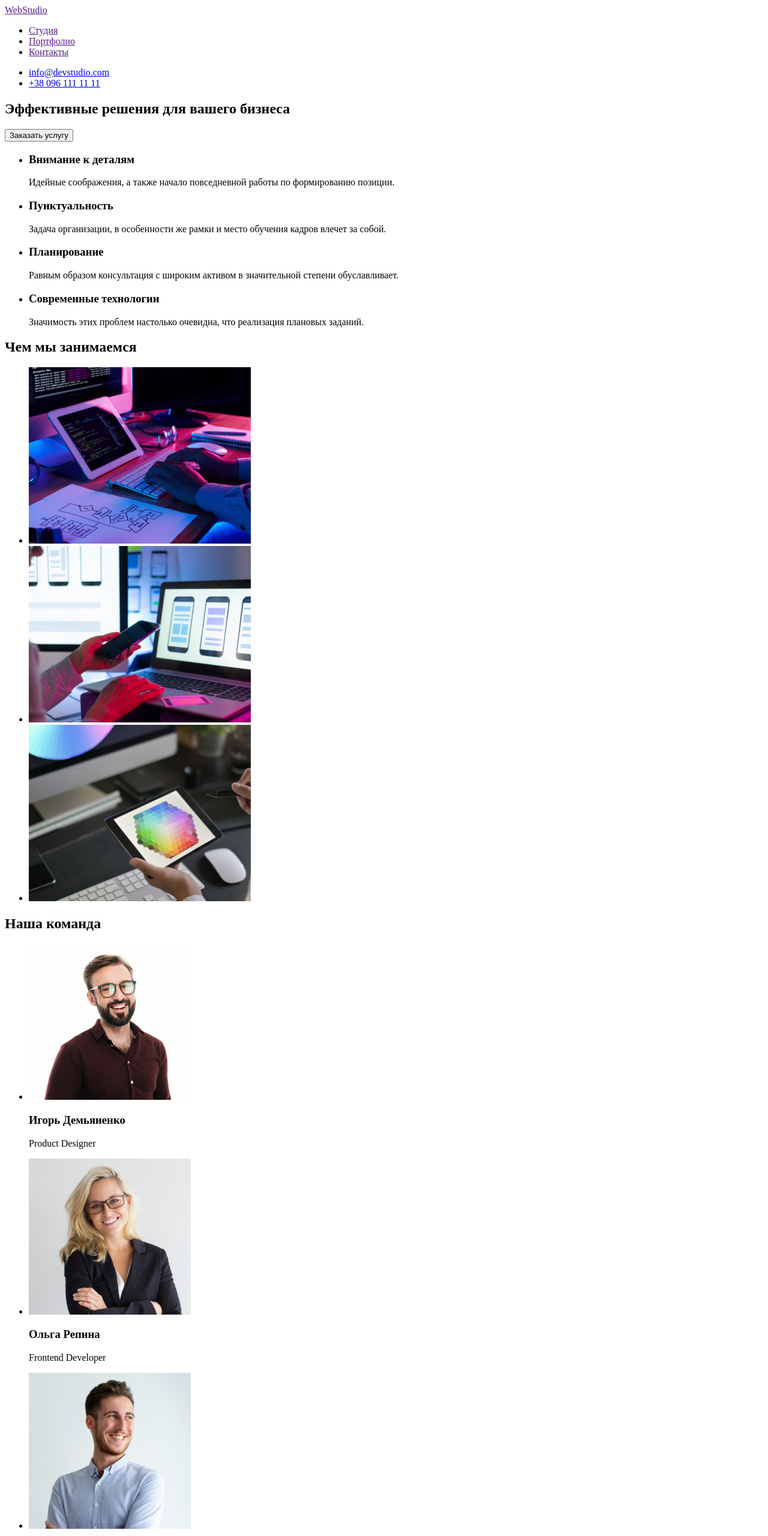
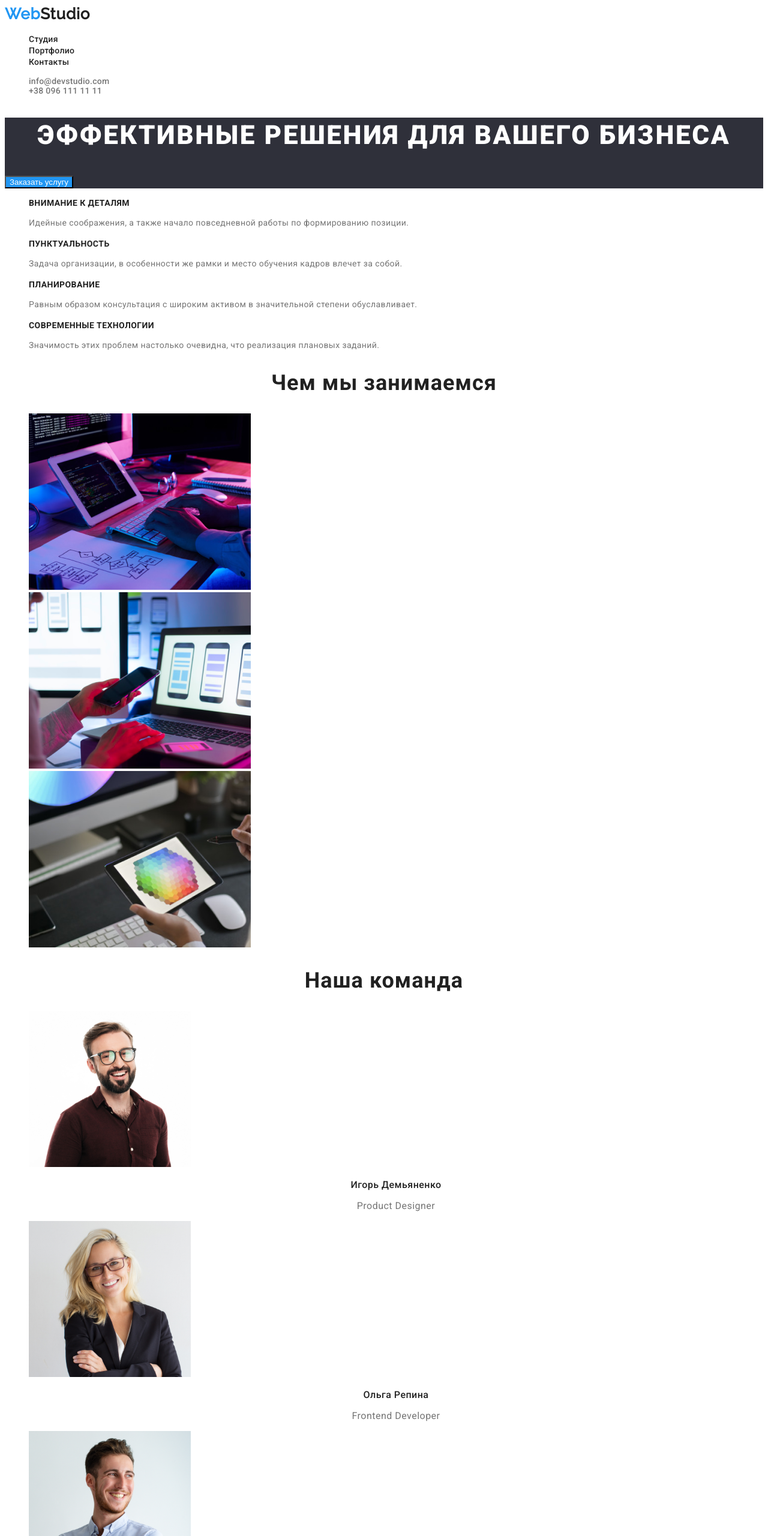
Before and after one commit to BoikovTaras/goit-markup-hw-02, a plain HTML site: page index.html in a window 1280 px wide. Shown: the top 2560 px of the page at 60% size. Drawn offline with Linux system fonts and the light colour scheme.

Commit message:
добавляет верстку

```diff
--- /dev/null
+++ b/css/style.css
@@ -0,0 +1,238 @@
+/* Палитра:
+        основной цвет текста    #757575
+        доп цвет текста         #212121
+        цвет акцента            #2196F3
+        вспомагательный цвет    #FFFFFF
+        цвеи ссылок             #FFFFFF 60 %
+   шрифты:
+        Roboto 400, 500, 700
+        Raleway 700
+*/
+
+/* =========== Основные стили =========== */
+:root {
+  --main-color: #757575;
+  --akcent-color: #2196f3;
+  --title-color: #212121;
+  --background-color: #ffffff;
+  --font-roboto: 'Roboto', sans-serif;
+  --font-raleway: 'Raleway', sans-serif;
+}
+body {
+  color: var(--main-color);
+  background-color: var(--background-color);
+  font-family: var(--font-roboto);
+}
+
+.list {
+  list-style: none;
+}
+
+.link {
+  text-decoration: none;
+}
+
+/* =========== End Основные стили =========== */
+
+/* =========== Шапка Сайта =========== */
+.main-header {
+}
+
+.logo {
+  font-family: var(--font-raleway);
+  font-style: normal;
+  font-weight: bold;
+  font-size: 26px;
+  line-height: 1.19;
+  letter-spacing: 0.03em;
+  color: var(--title-color);
+}
+.logo-akcent {
+  color: var(--akcent-color);
+}
+.main-header-items {
+  font-style: normal;
+  font-weight: 500;
+  font-size: 14px;
+  line-height: 1.14;
+  letter-spacing: 0.02em;
+  color: var(--title-color);
+}
+
+.main-header-items {
+  color: var(--title-color);
+}
+.main-header-items:hover,
+.main-header-items:focus {
+  color: var(--akcent-color);
+}
+.main-header-contacts {
+  font-style: normal;
+  font-weight: 500;
+  font-size: 14px;
+  line-height: 1.14;
+  letter-spacing: 0.02em;
+}
+.main-header-contacts-item {
+  color: var(--main-color);
+}
+.main-header-contacts-item:hover,
+.main-header-contacts-item:focus {
+  color: var(--akcent-color);
+}
+/* =========== End Шапка Сайта =========== */
+/* ===========  Секция Hero =========== */
+.baner {
+  background: #2f303a;
+}
+.hero {
+  font-style: normal;
+  font-weight: 900;
+  font-size: 44px;
+  line-height: 1.36;
+  text-align: center;
+  letter-spacing: 0.06em;
+  text-transform: uppercase;
+  color: var(--background-color);
+}
+
+.hero-button {
+  color: var(--background-color);
+  background: var(--akcent-color);
+}
+
+.hero-button:hover,
+.hero-button:focus {
+  color: var(--background-color);
+  background: #188ce8;
+}
+/* ===========  End Секция Hero =========== */
+
+/* ===========  Секция особенности =========== */
+.company-profile {
+}
+.company-profile-title {
+  font-style: normal;
+  font-weight: bold;
+  font-size: 14px;
+  line-height: 1, 14;
+  letter-spacing: 0.03em;
+  text-transform: uppercase;
+  color: var(--title-color);
+}
+.company-profile-text {
+  font-style: normal;
+  font-weight: normal;
+  font-size: 14px;
+  line-height: 1.71;
+  letter-spacing: 0.03em;
+}
+/* ===========  End Секция особенности =========== */
+/* ===========  Секция занятий =========== */
+.presintation-title {
+  font-style: normal;
+  font-weight: bold;
+  font-size: 36px;
+  line-height: 1.17;
+  text-align: center;
+  letter-spacing: 0.03em;
+  color: var(--title-color);
+}
+/* ===========  End Секция занятий =========== */
+/* ===========  Секция команда =========== */
+.team-title {
+  font-style: normal;
+  font-weight: bold;
+  font-size: 36px;
+  line-height: 1.17;
+  text-align: center;
+  letter-spacing: 0.03em;
+  color: var(--title-color);
+}
+.team-list-item-title {
+  font-style: normal;
+  font-weight: 500;
+  font-size: 16px;
+  line-height: 1.19;
+  text-align: center;
+  letter-spacing: 0.03em;
+  color: var(--title-color);
+}
+.team-list-item-paragraf {
+  font-style: normal;
+  font-weight: normal;
+  font-size: 16px;
+  line-height: 19px;
+  text-align: center;
+  letter-spacing: 0.03em;
+}
+/* ===========  End Секция команда =========== */
+/* ===========  Секция футер =========== */
+.footer {
+  background: #2f303a;
+}
+.footer-logo {
+  font-family: var(--font-raleway);
+  font-style: normal;
+  font-weight: bold;
+  font-size: 26px;
+  line-height: 1.19;
+  letter-spacing: 0.03e;
+  color: var(--background-color);
+}
+.footer-address {
+  font-style: normal;
+  font-weight: normal;
+  font-size: 14px;
+  line-height: 1.71;
+  letter-spacing: 0.03em;
+  color: var(--background-color);
+}
+.footer-link {
+  font-style: normal;
+  font-weight: normal;
+  font-size: 14px;
+  line-height: 1.71;
+  letter-spacing: 0.03em;
+  color: rgba(255, 255, 255, 0.6);
+}
+.footer-link:hover,
+.footer-link:focus {
+  color: var(--akcent-color);
+}
+/* ===========  End Секция футер =========== */
+/* ================== ПОРТФОЛИО =================== */
+/* ================== Навигация =================== */
+.portfolio-navigation-button {
+  font-style: normal;
+  font-weight: 500;
+  font-size: 16px;
+  line-height: 1.62;
+  text-align: center;
+  letter-spacing: 0.03em;
+  color: var(--title-color);
+  background: #f5f4fa;
+}
+.portfolio-navigation-button:hover,
+.portfolio-navigation-button:focus {
+  color: var(--background-color);
+  background: var(--akcent-color);
+}
+/* ================== End Навигация =================== */
+/* ================== Проэкты =================== */
+.projects-list-title {
+  font-style: normal;
+  font-weight: bold;
+  font-size: 18px;
+  line-height: 2;
+  letter-spacing: 0.06em;
+  color: var(--title-color);
+}
+.projects-list-paragraf {
+  font-style: normal;
+  font-weight: normal;
+  font-size: 16px;
+  line-height: 1.87;
+  letter-spacing: 0.03em;
+}
+/* ================== End Проэкты =================== */
--- a/index.html
+++ b/index.html
@@ -1,112 +1,113 @@
 <!DOCTYPE html>
 <html lang="ru">
-
     <head>
         <meta charset="UTF-8">
         <meta http-equiv="X-UA-Compatible" content="IE=edge">
         <meta name="viewport" content="width=device-width, initial-scale=1.0">
         <title>VebStudio</title>
+        <link rel="preconnect" href="https://fonts.gstatic.com">
+        <link href="https://fonts.googleapis.com/css2?family=Raleway:wght@500&family=Roboto:wght@400;500;700;900&display=swap"
+            rel="stylesheet">
+        <link rel="stylesheet" href="./css/style.css">
     </head>
-
     <body>
 
             <!-- Шапка сайта -->
-    <header>
-        <nav>
-            <a href="">WebStudio</a>
-            <ul>
-                <li><a href="">Студия</a></li>
-                <li><a href="">Портфолио</a></li>
-                <li><a href="">Контакты</a></li>
+        <header class="main-header">
+            <nav class="main-header-nanigation">
+                <a href="./index.html" class="logo link list"><span class="logo-akcent">Web</span>Studio</a>
+                <ul class="main-header-list">
+                    <li class="list"><a class="main-header-items link" href="">Студия</a></li>
+                    <li class="list"><a class="main-header-items link" href="./portfolio.html">Портфолио</a></li>
+                    <li class="list"><a class="main-header-items link" href="">Контакты</a></li>
                 </ul>
             </nav>
-        <ul>
-            <li><a href="mailto:info@devstudio.com">info@devstudio.com</a></li>
-            <li><a href="tel:+380961111111">+38 096 111 11 11</a></li>
+            <ul class="main-header-contacts">
+                <li class="list"><a class="main-header-contacts-item link" href="mailto:info@devstudio.com">info@devstudio.com</a></li>
+                <li class="list"><a class="main-header-contacts-item link" href="tel:+380961111111">+38 096 111 11 11</a></li>
             </ul>
         </header>
         <main>
         <!-- Банер -->
-        <section>
-            <h1>Эффективные решения для вашего бизнеса</h1>
-            <button type="button">Заказать услугу</button>
+            <section class="baner">
+                <h1 class="hero">Эффективные решения для вашего бизнеса</h1>
+                <button type="button" class="hero-button">Заказать услугу</button>
             </section>
-        <!-- Блок осоенностей -->
+            <!-- Блок особенностей -->
             <section>
                 <h2 hidden>Особенности компании</h2>
 
-            <ul>
-                <li>
-                    <h3>Внимание к деталям</h3>
-                    <p>Идейные соображения, а также начало повседневной работы по формированию позиции.</p>
+                <ul class="company-profile">
+                    <li class="list">
+                        <h3 class="company-profile-title">Внимание к деталям</h3>
+                        <p class="company-profile-text">Идейные соображения, а также начало повседневной работы по формированию позиции.</p>
                     </li>
-                <li>
-                    <h3>Пунктуальность</h3>
-                    <p>Задача организации, в особенности же рамки и место обучения кадров влечет за собой.</p>
+                    <li class="list">
+                        <h3 class="company-profile-title">Пунктуальность</h3>
+                        <p class="company-profile-text">Задача организации, в особенности же рамки и место обучения кадров влечет за собой.</p>
                     </li>
-                <li>
-                    <h3>Планирование</h3>
-                    <p>Равным образом консультация с широким активом в значительной степени обуславливает.</p>
+                    <li class="list">
+                        <h3 class="company-profile-title">Планирование</h3>
+                        <p class="company-profile-text">Равным образом консультация с широким активом в значительной степени обуславливает.</p>
                     </li>
-                <li>
-                    <h3>Современные технологии</h3>
-                    <p>Значимость этих проблем настолько очевидна, что реализация плановых заданий.</p>
+                    <li class="list">
+                        <h3 class="company-profile-title">Современные технологии</h3>
+                        <p class="company-profile-text">Значимость этих проблем настолько очевидна, что реализация плановых заданий.</p>
                     </li>
                 </ul>
             </section>
             <!-- Блок занятий -->
             <section>
-            <h2>Чем мы занимаемся</h2>
-            <ul>
-                <li><a href="">
+                <h2 class="presintation-title">Чем мы занимаемся</h2>
+                <ul class="presintation-list">
+                    <li class="list"><a href="">
                             <img src="./images/box-1.png" alt="Создание макета" width="370" height="294">
                         </a>
                     </li>
-                <li><a href="">
+                    <li class="list"><a href="">
                             <img src="./images/box-2.png" alt="Оптимизвция" width="370" height="294">
                         </a>
                     </li>
-                <li><a href="">
+                    <li class="list"><a href="">
                             <img src="./images/box-3.png" alt="Дизайн" width="370" height="294">
                         </a>
                     </li>
                 </ul>
             </section>
             <!-- Блок команда -->
-        <section>
-            <h2>Наша команда</h2>
-            <ul>
-                <li>
+            <section class="team">
+                <h2 class="team-title">Наша команда</h2>
+                <ul class="team-list">
+                    <li class="team-list-item list">
                         <img src="./images/Product-Designer.jpg" alt="Игорь Демьяненко" width="270" height="260">
-                    <h3>Игорь Демьяненко</h3>
-                    <p lang="en">Product Designer</p>
+                        <h3 class="team-list-item-title">Игорь Демьяненко</h3>
+                        <p class="team-list-item-paragraf" lang="en">Product Designer</p>
                     </li>
-                <li>
+                    <li class="team-list-item list">
                         <img src="./images/Frontend-Developer.jpg" alt="Ольга Репина" width="270" height="260">
-                    <h3>Ольга Репина</h3>
-                    <p>Frontend Developer</p>
+                        <h3 class="team-list-item-title">Ольга Репина</h3>
+                        <p class="team-list-item-paragraf" lang="en">Frontend Developer</p>
                     </li>
-                <li>
+                    <li class="team-list-item list">
                         <img src="./images/Marketing.jpg" alt="Николай Тарасов" width="270" height="260">
-                    <h3>Николай Тарасов</h3>
-                    <p lang="en">Marketing</p>
+                        <h3 class="team-list-item-title">Николай Тарасов</h3>
+                        <p class="team-list-item-paragraf" lang="en">Marketing</p>
                     </li>
-                <li>
+                    <li class="team-list-item list">
                         <img src="./images/UI-Designer.jpg" alt="Михаил Ермаков" width="270" height="260">
-                    <h3>Михаил Ермаков</h3>
-                    <p lang="en">UI Designer</p>
+                        <h3 class="team-list-item-title">Михаил Ермаков</h3>
+                        <p class="team-list-item-paragraf" lang="en">UI Designer</p>
                     </li>
                 </ul>
             </section>
         </main>
-    <footer>
-        <a href="">WebStudio</a>
-        <address>г. Киев, пр-т Леси Украинки, 26</address>
-        <ul>
-            <li><a href="mailto:info@devstudio.com">info@devstudio.com</a></li>
-            <li><a href="tel:+380961111111">+38 096 111 11 11</a></li>
+        <footer class="footer">
+            <a class="footer-logo link" href="./index.html"><span class="logo-akcent">Web</span>Studio</a>
+            <address class="footer-address">г. Киев, пр-т Леси Украинки, 26</address>
+            <ul class="footer-links">
+                <li class="list"><a class="footer-link link" href="mailto:info@devstudio.com">info@devstudio.com</a></li>
+                <li class="list"><a class="footer-link link" href="tel:+380961111111">+38 096 111 11 11</a></li>
             </ul>
         </footer>
     </body>
-
 </html>
```
Also changed, not shown: portfolio.html (added, +112 -0 lines). Lines whose indentation alone changed are shown as unchanged.
